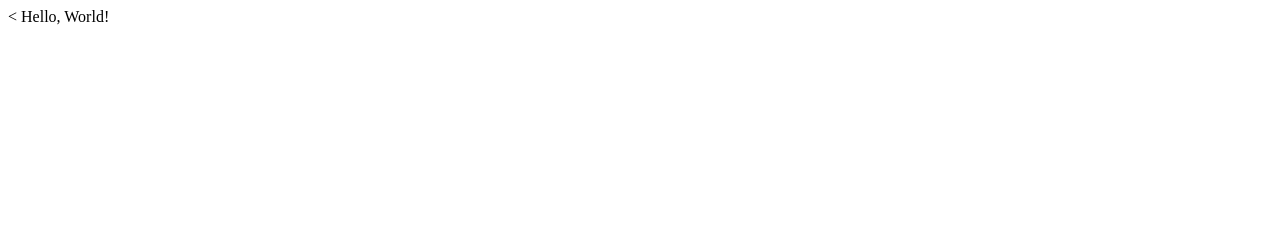
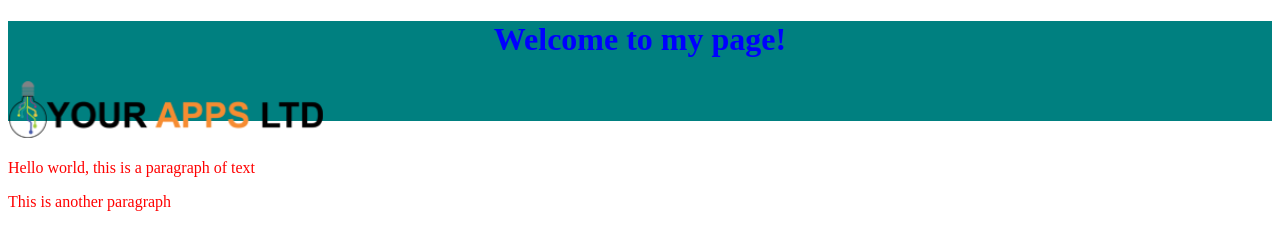
Before and after one commit to johnray32/git0, a plain HTML site: page hello.html in a window 1280 px wide. Drawn offline with Linux system fonts and the light colour scheme.

Commit message:
uploading html, css and pics

```diff
--- a/hello.html
+++ b/hello.html
@@ -1,9 +1,16 @@
 <!DOCTYPE html>
 <html>
-<head>
-<<title>My webpage!</title>
-</head>
-<body>
-  Hello, World!
-</body>
+  <head>
+    <title>My webpage!</title>
+    <link rel="stylesheet" href="styles.css">
+  </head>
+  <body>
+  <div>
+    <h1 style="color:blue;text-align:center">Welcome to my page!</h1>
+    <img src="logo.png"height="" width="25%">
+    <p style="color:lightblue">Hello world, this is a paragraph of text</p>
+    <p>This is another paragraph</p>
+  </div>
+
+  </body>
 </html>
--- /dev/null
+++ b/styles.css
@@ -0,0 +1,12 @@
+h1 {
+color:blue;
+text-align:center;
+}
+p{
+  color:red !important
+}
+div {
+  background-color: teal;
+  width: 100%;
+  height: 100px
+}
```
Also changed, not shown: logo.png (added).
